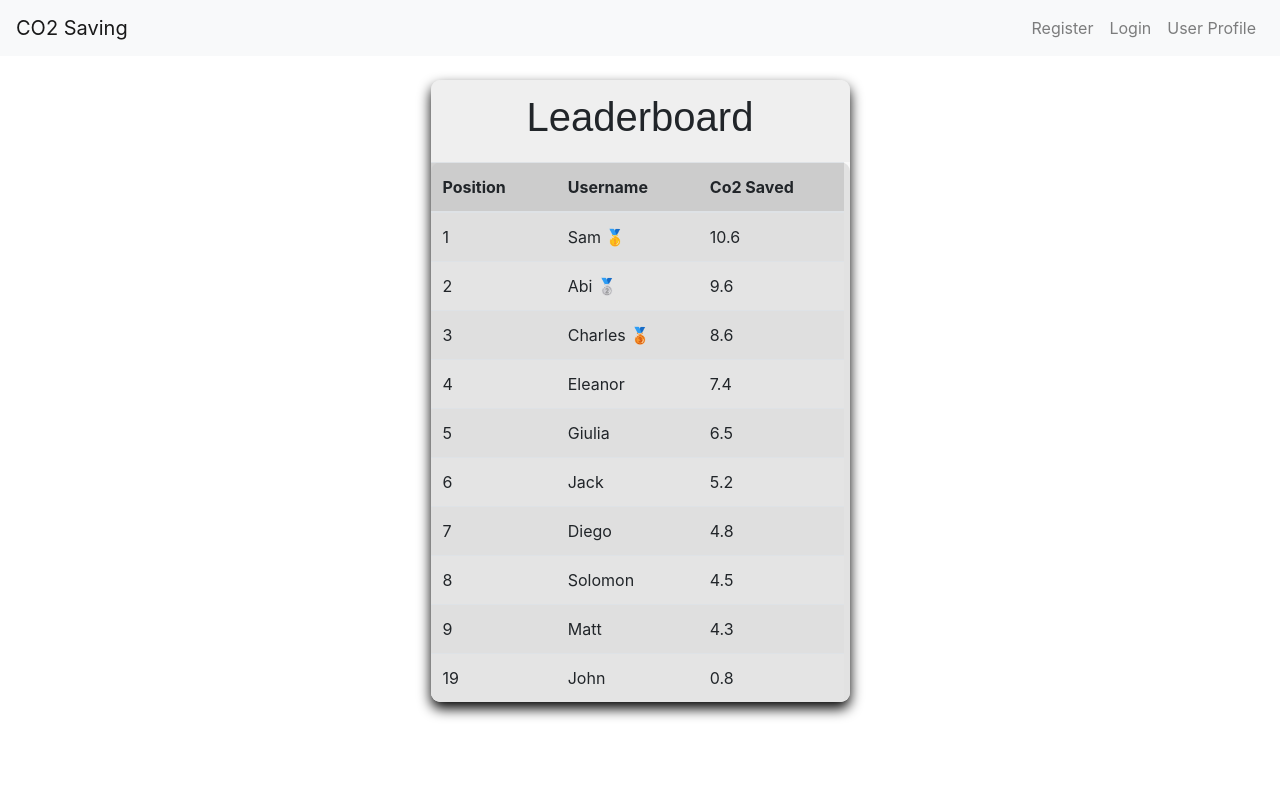
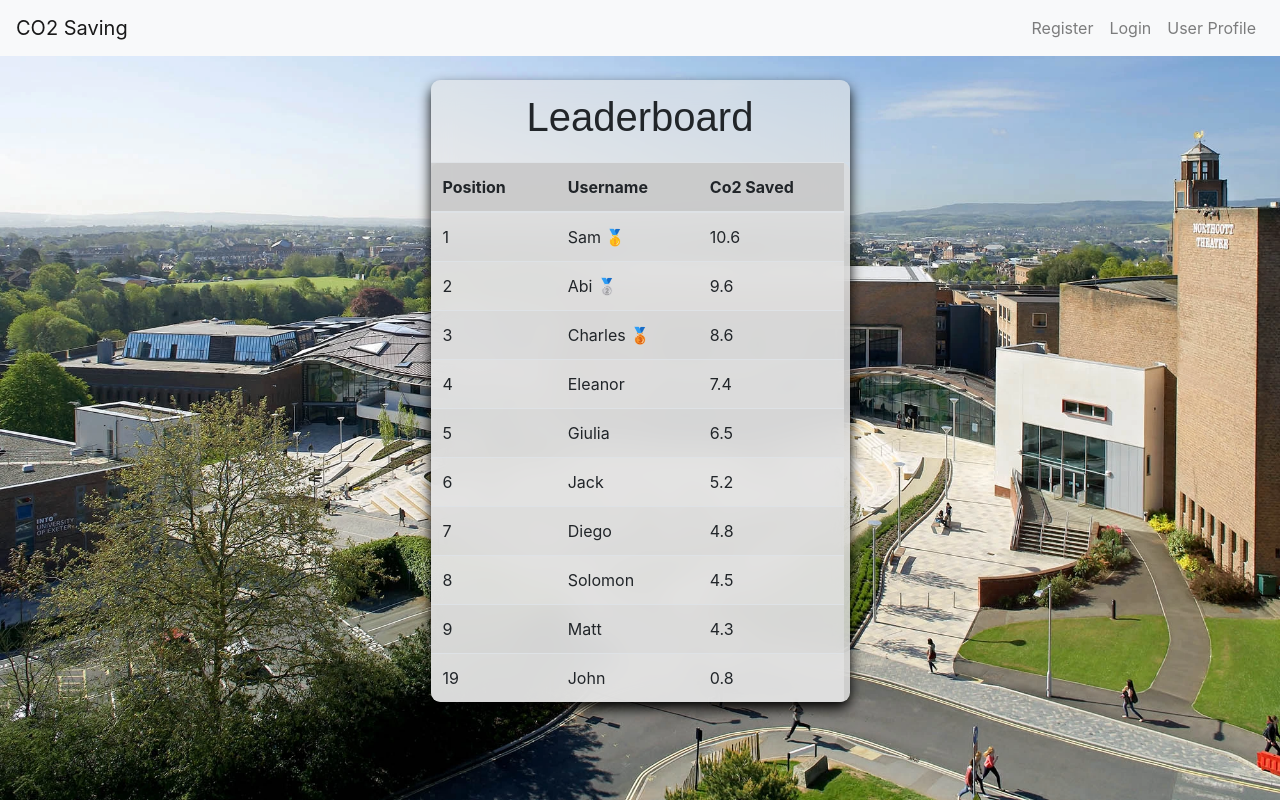
Before and after one commit to emforrest/ECM2434_Group_Software_Engineering_Project, a Django app: page /leaderboard/ in a window 1280 px wide. Run offline with Django 4.2, Linux system fonts and the light colour scheme; some libraries are stand-ins or nearby versions.

Commit message:
Updated the style of the leaderboard (background)

```diff
--- a/sustainabilityGame/leaderboard/static/leaderboard/style.css
+++ b/sustainabilityGame/leaderboard/static/leaderboard/style.css
@@ -3,6 +3,13 @@
     padding: 0;
 
     box-sizing: border-box;
+}
+
+body {
+    min-height: 100vh;
+    background: url('forum.jpg') no-repeat;
+    background-size: cover;
+    background-position: center;
 }
 
 .leaderboard_header {
--- a/sustainabilityGame/main/static/main/style.css
+++ b/sustainabilityGame/main/static/main/style.css
@@ -74,7 +74,7 @@ main.table {
     margin: auto;
 
     backdrop-filter: blur(12px);
-    box-shadow: 0 .4rem .8rem black;
+    box-shadow: 0 .1rem .2rem black;
     border-radius: .8rem;
 
 }
```
Also changed, not shown: sustainabilityGame/leaderboard/static/leaderboard/forum.jpg (added).
